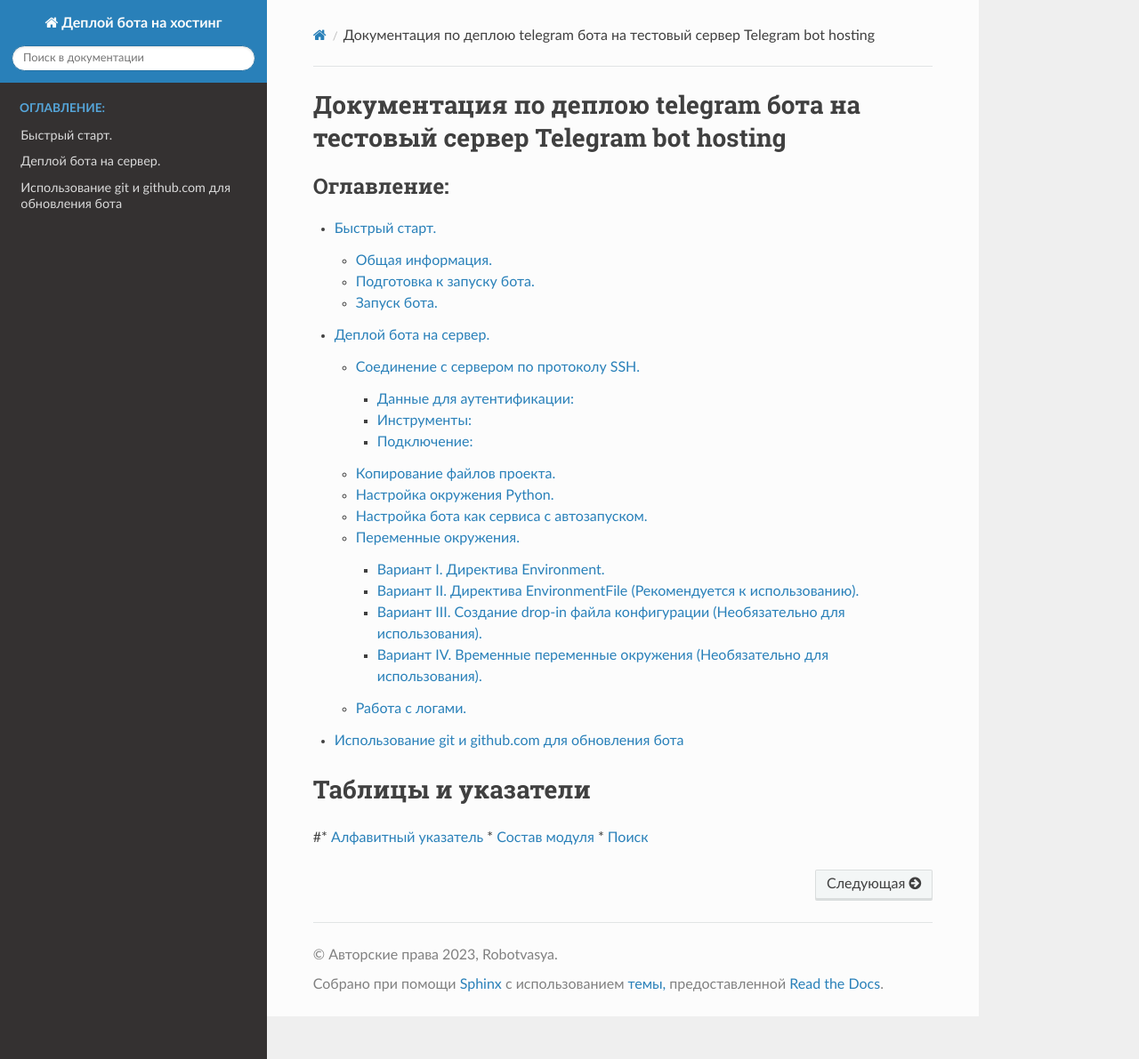
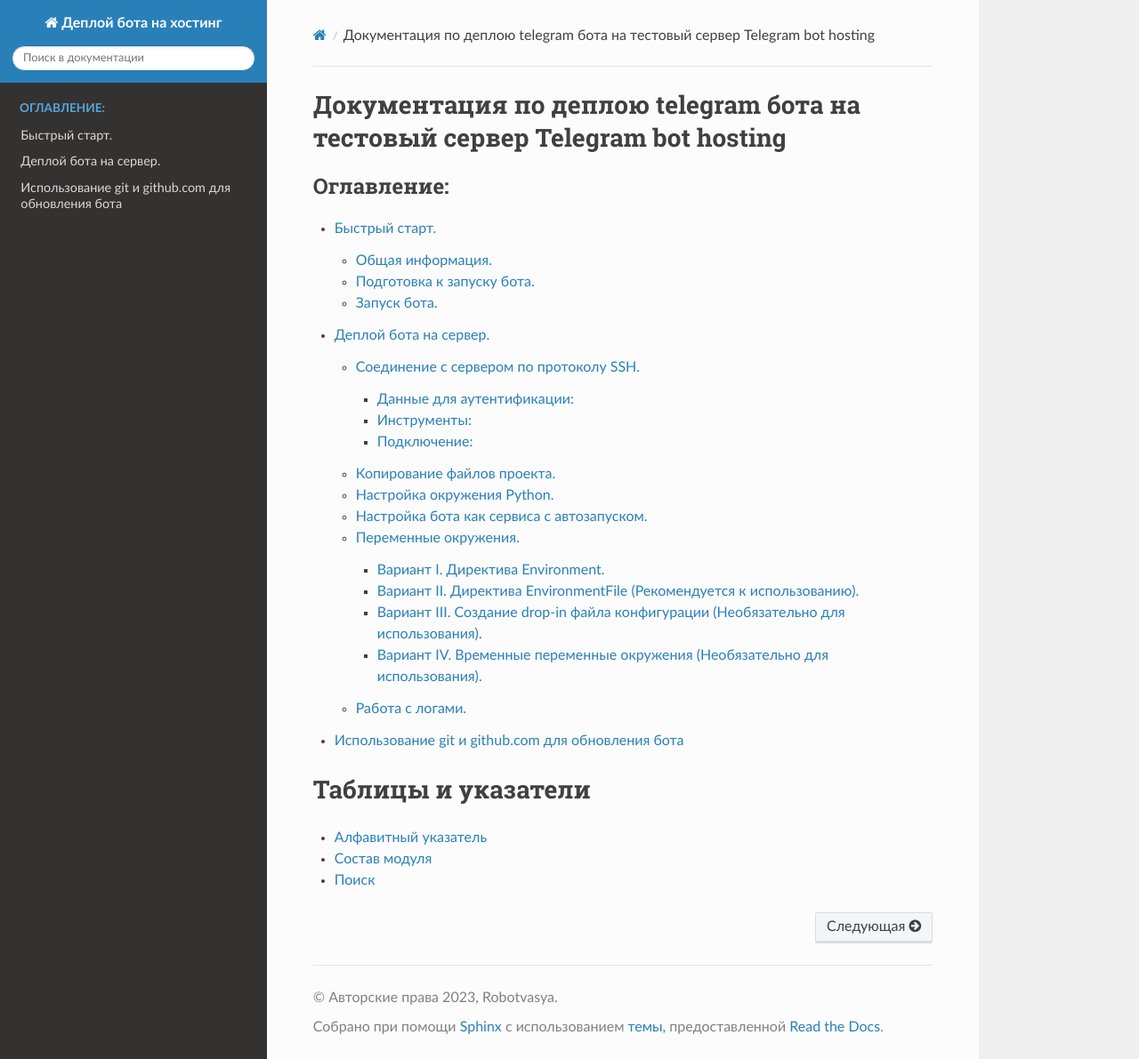
Before and after one commit to Robotvasya/bot_deploy_docs, a Sphinx documentation site: the page built from docs/source/index.rst, in a window 1280 px wide and 1191 px high. Shown: the whole window at 89% size. Built offline with Sphinx 7.4.7 and the Read the Docs theme 2.0.0, drawn with Linux system fonts in a browser that asks for light colours.

```diff
--- a/docs/source/index.rst
+++ b/docs/source/index.rst
@@ -18,6 +18,6 @@
 Таблицы и указатели
 ===================
 
-#* :ref:`genindex`
+* :ref:`genindex`
 * :ref:`modindex`
 * :ref:`search`
```
